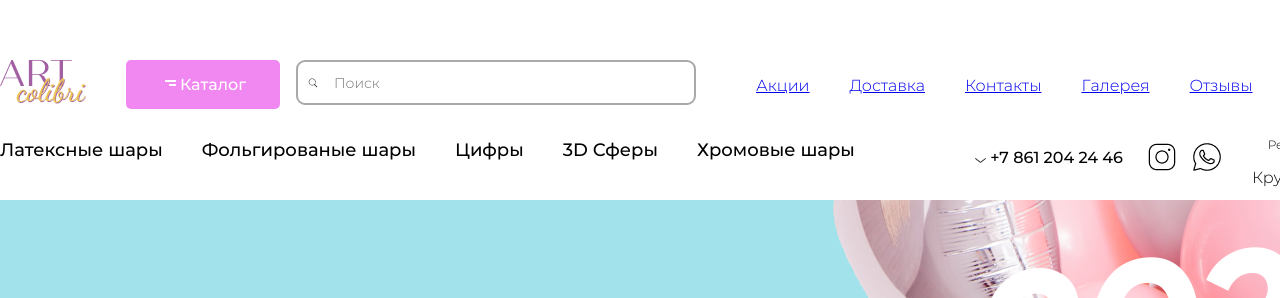
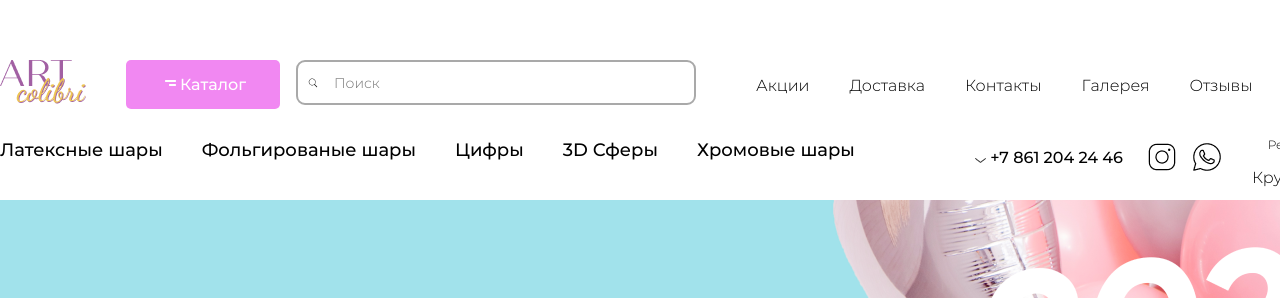
Before and after one commit to asyockss/UP_maket_2, a plain HTML site: page index.html in a window 1280 px wide. Shown: the top 298 px of the page. Drawn offline with Linux system fonts and the light colour scheme.

Commit message:
Update style.css

```diff
--- a/styles/style.css
+++ b/styles/style.css
@@ -13,6 +13,10 @@
 *{
     font-family: Montserrat;
     box-sizing: border-box;
+}
+a{
+    text-decoration: none;
+    color: #000000;
 }
 body{
     margin: 0;
@@ -78,7 +82,7 @@ nav ul{
     display: flex;
     gap: 40px;
 }
-nav li:hover{
+nav a:hover{
     color: #FC42FF;
 }
 nav{
```
